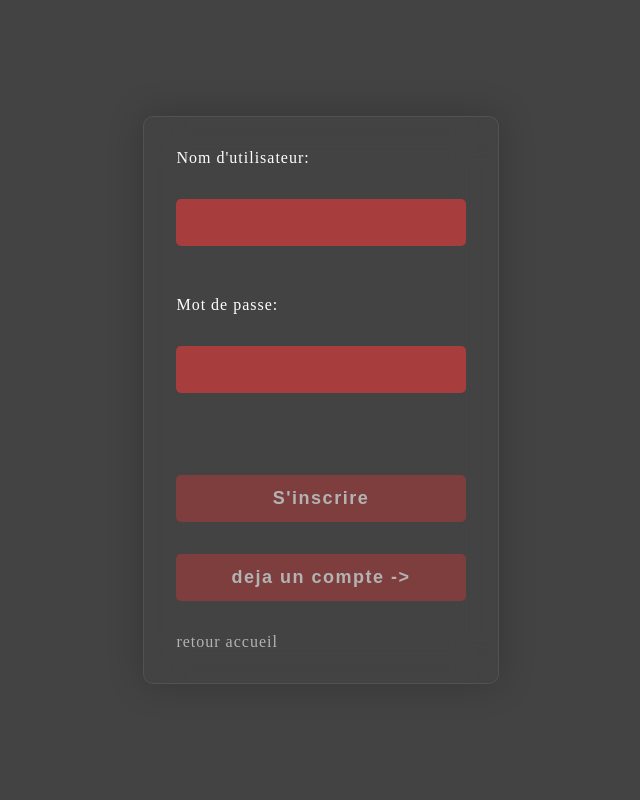
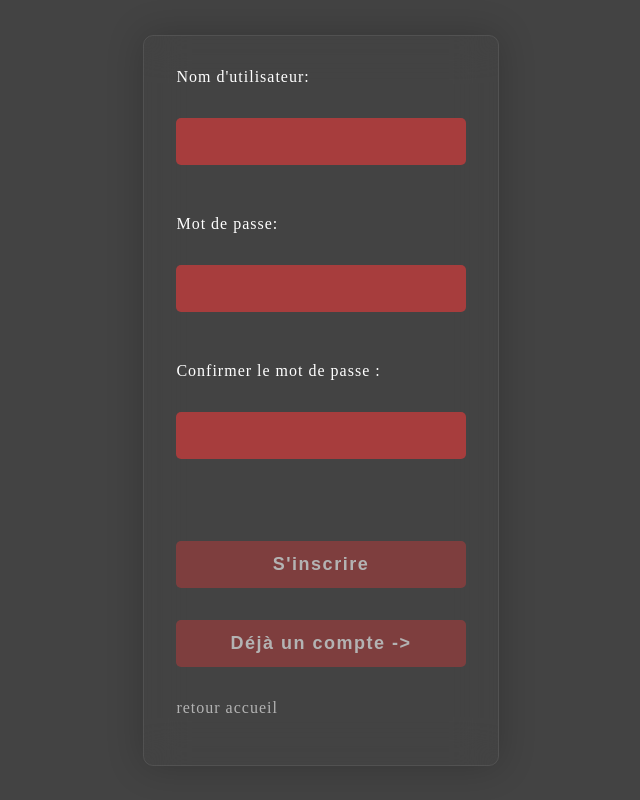
Before and after one commit to M10-white/ProjetBoutiquePHP, a PHP site: page /connexionInscription/inscription.php in a window 1280 px wide. Shown: the whole page, without its empty margins (319-959 px from the left). Run offline with PHP 8.4, Linux system fonts and the light colour scheme.

Commit message:
Erreur Fixed 3/5

```diff
--- a/Panier/testPanier.php
+++ b/Panier/testPanier.php
@@ -37,6 +37,8 @@ $result = $conn->query($sql);
     <meta name="viewport" content="width=device-width, initial-scale=1.0">
     <title>Mon Panier</title>
     <link rel="stylesheet" href="testPanier.css">
+    <link rel="icon" type="image/x-icon" href="../images/icon.png">
+
 </head>
 <body>
     <header>
--- a/Projet_boutique/Page_Produit.php
+++ b/Projet_boutique/Page_Produit.php
@@ -1,3 +1,5 @@
+<link rel="icon" type="image/x-icon" href="../images/icon.png">
+
 <?php
 session_start();
  include '../header/header.html';
--- a/Projet_boutique/Page_presentation.php
+++ b/Projet_boutique/Page_presentation.php
@@ -7,6 +7,8 @@ session_start();
         <meta charset="UTF-8">
         <title>Qui-sommes nous?</title>
         <link href="Boutique.css" rel="stylesheet">
+        <link rel="icon" type="image/x-icon" href="../images/icon.png">
+
     </head>
     <body>
     <main style="width: 350px; text-align: center;">
--- a/Projet_boutique/detail_produit.php
+++ b/Projet_boutique/detail_produit.php
@@ -1,3 +1,5 @@
+
+<link rel="icon" type="image/x-icon" href="../images/icon.png">
 <?php
 session_start();
 if(isset($_SESSION['userId'])) {
--- a/connexionInscription/connexion.php
+++ b/connexionInscription/connexion.php
@@ -1,3 +1,5 @@
+<link rel="icon" type="image/x-icon" href="../images/icon.png">
+
 <?php
 session_start();
 
@@ -44,8 +46,8 @@ $conn->close();
 <div class="login-container">
 <div class="form-container">
     <form method="post" action="connexion.php">
-        Nom d'utilisateur: <input type="text" name="username"><br>
-        Mot de passe: <input type="password" name="password"><br>
+        Nom d'utilisateur: <input type="text" name="username" required><br>
+        Mot de passe: <input type="password" name="password" required><br>
         <input class="opacity" type="submit" value="Se connecter">
         <a href="inscription.php" class="opacity"><input type="button" value="Pas de compte ?"></a>
         <a href="../page_accueil/accueil.php" class="opacity">retour accueil</a>
--- a/connexionInscription/css.css
+++ b/connexionInscription/css.css
@@ -135,3 +135,8 @@ a {
 .theme-btn:hover {
     width: 40px !important;
 }
+
+.avert {
+    font-size: large;
+    margin: 10px;
+}
--- a/connexionInscription/inscription.php
+++ b/connexionInscription/inscription.php
@@ -1,3 +1,6 @@
+<link rel="stylesheet" href="css.css">
+<link rel="icon" type="image/x-icon" href="../images/icon.png">
+
 <?php
 session_start();
 
@@ -6,24 +9,38 @@ $db   = 'boutique_telephone';
 $user = 'root';
 $pass = '';
 
-
 $dsn = "mysql:host=$host;dbname=$db";
 $pdo = new PDO($dsn, $user, $pass);
 
-if($_SERVER["REQUEST_METHOD"] == "POST") {
+if ($_SERVER["REQUEST_METHOD"] == "POST") {
     $username = $_POST['username'];
-    $password = password_hash($_POST['password'], PASSWORD_DEFAULT);
+    $password = $_POST['password'];
+    $confirm_password = $_POST['confirm_password'];
 
+    // Vérifier si les champs de mot de passe sont vides
+    if (!empty($password) && !empty($confirm_password)) {
+        // Vérifier si les mots de passe correspondent
+        if ($password == $confirm_password) {
+            // Hasher le mot de passe
+            $hashed_password = password_hash($password, PASSWORD_DEFAULT);
+
+            // Insérer l'utilisateur dans la base de données
             $stmt = $pdo->prepare("INSERT INTO users (username, password) VALUES (?, ?)");
-    $stmt->execute([$username, $password]);
+            $stmt->execute([$username, $hashed_password]);
+            echo "<div class='avert'>&#128275 Compte crée ! &#128275</div>";
+        } else {
+            echo "<div class='avert'>&#128680 Les mots de passe ne correspondent pas ! &#128680</div>";
         }
+    } else {
+        echo "Veuillez entrer un mot de passe et le confirmer.";
+    }
+}
+?>
 
-?>
 <!DOCTYPE html>
 <html>
 <head>
     <title>Inscription</title>
-    <link rel="stylesheet" href="css.css">
 </head>
 <body>
     <section class="container">
@@ -32,13 +49,14 @@ if($_SERVER["REQUEST_METHOD"] == "POST") {
                 <form action="inscription.php" method="post">
                     Nom d'utilisateur: <input type="text" name="username" required><br>
                     Mot de passe: <input type="password" name="password" required><br>
+                    Confirmer le mot de passe :<input type="password" name="confirm_password" required><br>
                     <input class="opacity" type="submit" value="S'inscrire">
-    <a href="connexion.php" class="opacity"><input type="button" value="deja un compte ->"></a>
+                    <a href="connexion.php" class="opacity"><input type="button" value="Déjà un compte ->"></a>
                     <a href="../page_accueil/accueil.php" class="opacity">retour accueil</a>
-
                 </form>
             </div>
         </div>
     </section>
 </body>
+<script src="inscription.php"></script>
 </html>
--- a/page_accueil/accueil.php
+++ b/page_accueil/accueil.php
@@ -8,6 +8,7 @@ session_start();
     <meta charset="UTF-8">
     <title>GemsPhones</title>
     <link rel="stylesheet" href="accueil.css">
+    <link rel="icon" type="image/x-icon" href="../images/icon.png">
 
 </head>
 <body>
```
Also changed, not shown: index.php (added, +11 -0 lines), images/icon.png (added). Lines whose indentation alone changed are shown as unchanged.
